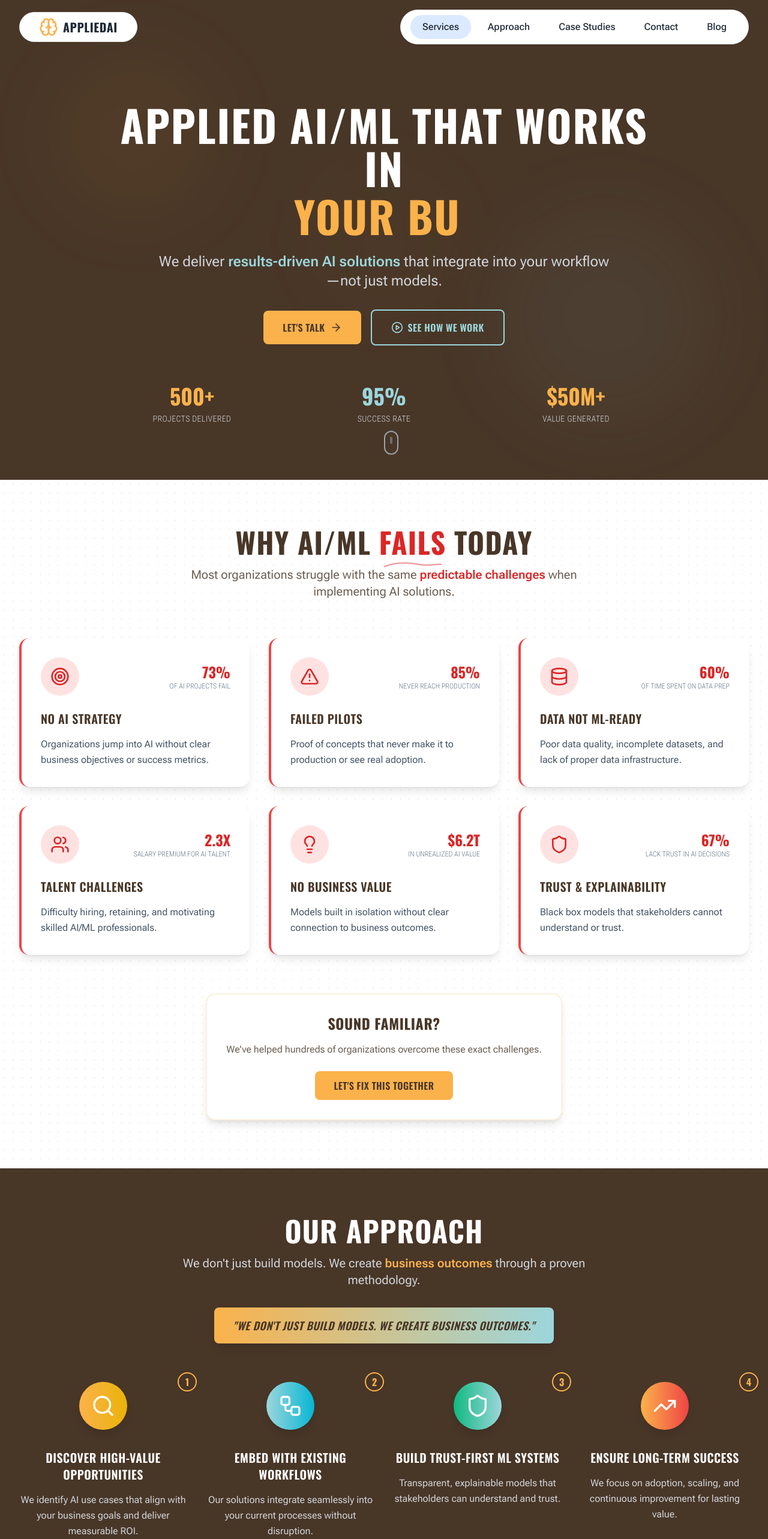
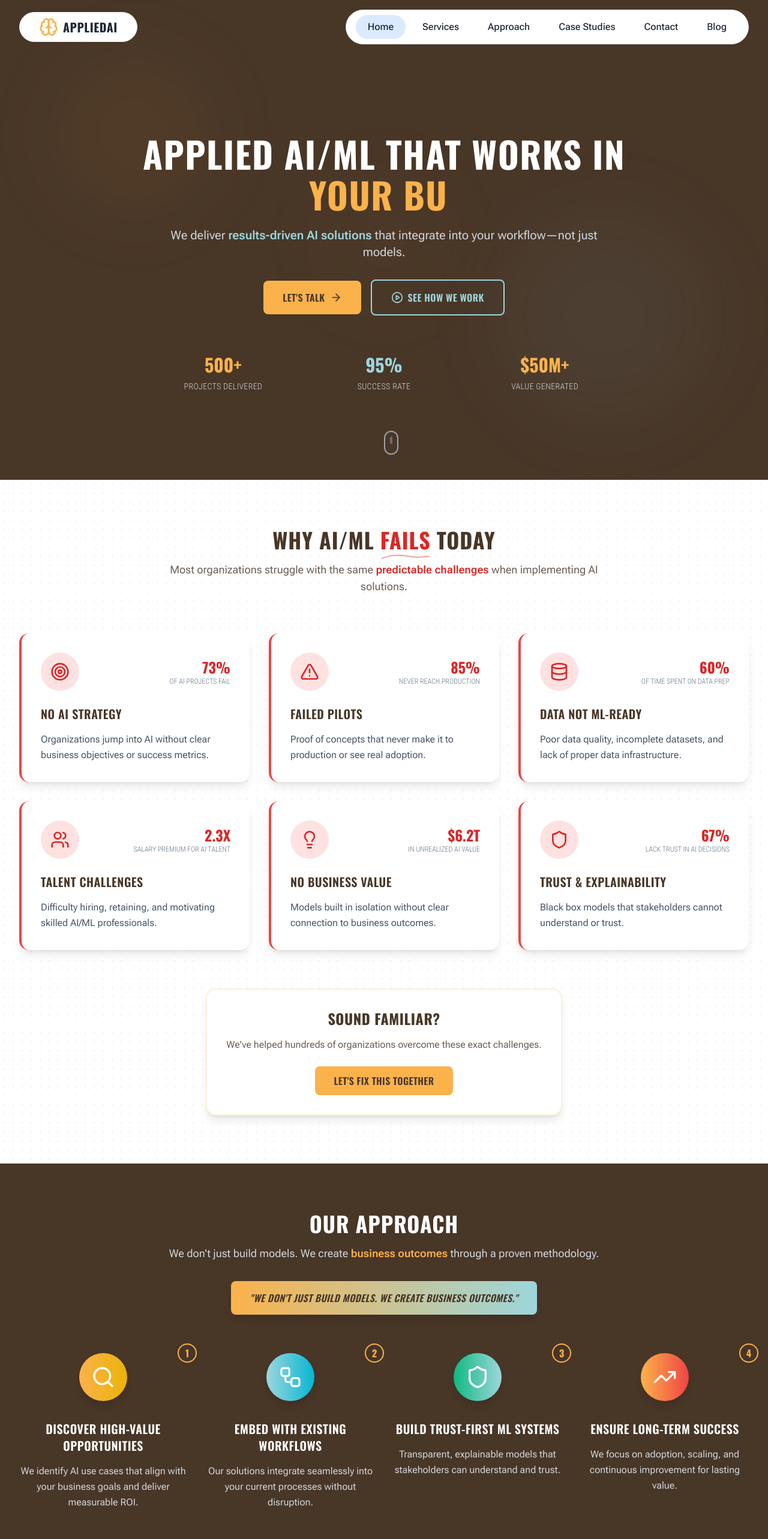
Before and after one commit to Solab5/AppliedAI, a React (Vite) app: page / in a window 1280 px wide. Shown: the top 2566 px of the page at 60% size. Built offline with nearby package versions, Linux system fonts and the light colour scheme.

Commit message:
add blog section and fix padding and spacing issues

```diff
--- a/src/components/Approach.tsx
+++ b/src/components/Approach.tsx
@@ -59,10 +59,10 @@ const Approach = () => {
     <section id="approach" ref={sectionRef} className="py-20 bg-brand-brown">
       <div className="max-w-7xl mx-auto px-4 sm:px-6 lg:px-8">
         <div className="text-center mb-16">
-          <h2 className="text-4xl md:text-5xl font-oswald font-bold text-white mb-4 uppercase tracking-wide">
+          <h2 className="text-3xl md:text-4xl font-oswald font-bold text-white mb-4 uppercase tracking-wide">
             OUR APPROACH
           </h2>
-          <p className="text-xl font-roboto-flex text-gray-300 max-w-3xl mx-auto mb-8">
+          <p className="text-base md:text-lg font-roboto-flex text-gray-300 max-w-3xl mx-auto mb-8">
             We don't just build models. We create{' '}
             <span className="text-brand-orange font-semibold hover:text-brand-blue transition-colors cursor-default">
               business outcomes
@@ -70,7 +70,7 @@ const Approach = () => {
             through a proven methodology.
           </p>
           <div className="bg-gradient-to-r from-brand-orange to-brand-blue text-brand-brown px-8 py-4 rounded-lg inline-block shadow-lg hover:shadow-xl transition-all duration-300 transform hover:scale-105">
-            <p className="text-lg font-oswald font-semibold italic uppercase tracking-wide">
+            <p className="text-base font-oswald font-semibold italic uppercase tracking-wide">
               "WE DON'T JUST BUILD MODELS. WE CREATE BUSINESS OUTCOMES."
             </p>
           </div>
@@ -93,7 +93,7 @@ const Approach = () => {
               <h3 className="text-xl font-oswald font-semibold text-white mb-4 group-hover:text-brand-orange transition-colors uppercase tracking-wide">
                 {step.title}
               </h3>
-              <p className="font-roboto-flex text-gray-300 leading-relaxed group-hover:text-white transition-colors">
+              <p className="font-roboto-flex text-base text-gray-300 leading-relaxed group-hover:text-white transition-colors">
                 {step.description}
               </p>
             </div>
@@ -108,7 +108,7 @@ const Approach = () => {
               <h3 className="text-2xl font-oswald font-bold text-brand-orange mb-4 text-center uppercase tracking-wide">
                 PROVEN METHODOLOGY
               </h3>
-              <p className="font-roboto-flex text-gray-300 text-center max-w-2xl">
+              <p className="font-roboto-flex text-base text-gray-300 text-center max-w-2xl">
                 Our systematic approach has delivered success across{' '}
                 <span className="text-brand-blue font-semibold">500+ projects</span>{' '}
                 in diverse industries and organizational contexts.
--- a/src/components/Blog.tsx
+++ b/src/components/Blog.tsx
@@ -1,5 +1,6 @@
 import React, { useState } from 'react';
 import ReactMarkdown from 'react-markdown';
+import { useNavigate } from 'react-router-dom';
 import firstPost from '../blog/first-post.md?raw';
 
 const posts = [
@@ -17,6 +18,7 @@ const posts = [
 
 const Blog: React.FC = () => {
   const [selectedPost, setSelectedPost] = useState<string | null>(null);
+  const navigate = useNavigate();
 
   const post = posts.find(p => p.slug === selectedPost);
 
@@ -26,6 +28,14 @@ const Blog: React.FC = () => {
         <h2 className="text-4xl md:text-5xl font-oswald font-bold text-brand-brown mb-10 uppercase tracking-wide text-center">
           Blog
         </h2>
+        <div className="mb-8 flex justify-center">
+          <button
+            className="text-brand-orange hover:underline font-semibold px-4 py-2 rounded-full border border-brand-orange bg-white hover:bg-brand-orange/10 transition"
+            onClick={() => navigate('/')}
+          >
+            ← Back to Home
+          </button>
+        </div>
         {selectedPost && post ? (
           <article className="prose lg:prose-xl max-w-none mx-auto">
             <button
--- a/src/components/CaseStudies.tsx
+++ b/src/components/CaseStudies.tsx
@@ -100,10 +100,10 @@ const CaseStudies = () => {
     <section id="case-studies" ref={sectionRef} className="py-20 bg-white dots-pattern-subtle relative">
       <div className="max-w-7xl mx-auto px-4 sm:px-6 lg:px-8">
         <div className="text-center mb-16">
-          <h2 className="text-4xl md:text-5xl font-oswald font-bold text-brand-brown mb-4 uppercase tracking-wide">
+          <h2 className="text-3xl md:text-4xl font-oswald font-bold text-brand-brown mb-4 uppercase tracking-wide">
             CASE STUDIES
           </h2>
-          <p className="text-xl font-roboto-flex text-brand-brown/80 max-w-3xl mx-auto mb-8">
+          <p className="text-base md:text-lg font-roboto-flex text-brand-brown/80 max-w-3xl mx-auto mb-8">
             Real-world{' '}
             <span className="text-brand-orange font-semibold hover:text-brand-blue transition-colors cursor-default">
               success stories
@@ -153,7 +153,7 @@ const CaseStudies = () => {
               <h3 className="text-xl font-oswald font-semibold text-brand-brown mb-4 group-hover:text-brand-orange transition-colors uppercase tracking-wide">
                 {study.title}
               </h3>
-              <p className="font-roboto-flex text-brand-brown/70 leading-relaxed mb-6 group-hover:text-brand-brown transition-colors">
+              <p className="font-roboto-flex text-base text-brand-brown/70 leading-relaxed mb-6 group-hover:text-brand-brown transition-colors">
                 {study.summary}
               </p>
 
--- a/src/components/Footer.tsx
+++ b/src/components/Footer.tsx
@@ -62,20 +62,6 @@ const Footer = () => {
           </div>
         </div>
 
-        {/* Bottom Section */}
-        <div className="border-t border-brand-brown/40 mt-8 pt-8">
-          <div className="flex flex-col md:flex-row justify-between items-center">
-            <p className="font-roboto-flex text-gray-400 text-center md:text-left">
-              © 2025 AppliedAI. All rights reserved.
-            </p>
-            <div className="flex space-x-6 mt-4 md:mt-0">
-              <a href="#" className="font-roboto-flex text-gray-400 hover:text-brand-orange transition-colors text-sm">Privacy Policy</a>
-              <a href="#" className="font-roboto-flex text-gray-400 hover:text-brand-orange transition-colors text-sm">Terms of Service</a>
-              <a href="#" className="font-roboto-flex text-gray-400 hover:text-brand-orange transition-colors text-sm">Cookie Policy</a>
-            </div>
-          </div>
-        </div>
-
         {/* Trust Badges */}
         <div className="mt-8 pt-8 border-t border-brand-brown/40">
           <div className="grid grid-cols-1 md:grid-cols-4 gap-6 text-center">
@@ -97,6 +83,20 @@ const Footer = () => {
             </div>
           </div>
         </div>
+
+        {/* Bottom Section */}
+        <div className="border-t border-brand-brown/40 mt-8 pt-8">
+          <div className="flex flex-col md:flex-row justify-between items-center">
+            <p className="font-roboto-flex text-gray-400 text-center md:text-left">
+              © 2025 AppliedAI. All rights reserved.
+            </p>
+            <div className="flex space-x-6 mt-4 md:mt-0">
+              <a href="#" className="font-roboto-flex text-gray-400 hover:text-brand-orange transition-colors text-sm">Privacy Policy</a>
+              <a href="#" className="font-roboto-flex text-gray-400 hover:text-brand-orange transition-colors text-sm">Terms of Service</a>
+              <a href="#" className="font-roboto-flex text-gray-400 hover:text-brand-orange transition-colors text-sm">Cookie Policy</a>
+            </div>
+          </div>
+        </div>
       </div>
     </footer>
   );
--- a/src/components/Hero.tsx
+++ b/src/components/Hero.tsx
@@ -49,7 +49,7 @@ const Hero = () => {
 
       {/* Content */}
       <div className="relative z-10 text-center px-4 sm:px-6 lg:px-8 max-w-5xl mx-auto mt-8 md:mt-0">
-        <h1 className="text-3xl sm:text-4xl md:text-5xl lg:text-7xl font-oswald font-bold text-white mb-4 md:mb-6 leading-tight opacity-0 transform translate-y-8 animate-[fadeInUp_1s_ease-out_0.2s_forwards] uppercase tracking-wide">
+        <h1 className="text-4xl sm:text-5xl md:text-6xl lg:text-6xl font-oswald font-bold text-white mb-4 md:mb-6 leading-tight opacity-0 transform translate-y-8 animate-[fadeInUp_1s_ease-out_0.2s_forwards] uppercase tracking-wide">
           APPLIED AI/ML THAT WORKS IN{' '}
           <span className="text-brand-orange relative block mt-1 md:mt-2">
             <span className="typewriter-container">
@@ -59,7 +59,7 @@ const Hero = () => {
           </span>
         </h1>
 
-        <p className="text-lg sm:text-xl md:text-2xl font-roboto-flex text-gray-300 mb-6 md:mb-8 max-w-3xl mx-auto opacity-0 transform translate-y-8 animate-[fadeInUp_1s_ease-out_0.4s_forwards] px-2">
+        <p className="text-base sm:text-lg md:text-xl font-roboto-flex text-gray-300 mb-6 md:mb-8 max-w-3xl mx-auto opacity-0 transform translate-y-8 animate-[fadeInUp_1s_ease-out_0.4s_forwards] px-2">
           We deliver{' '}
           <span className="text-brand-blue font-semibold hover:text-brand-orange transition-colors cursor-default">
             results-driven AI solutions
@@ -82,19 +82,19 @@ const Hero = () => {
         {/* Interactive Stats */}
         <div className="mt-12 md:mt-16 grid grid-cols-1 md:grid-cols-3 gap-6 md:gap-8 opacity-0 transform translate-y-8 animate-[fadeInUp_1s_ease-out_0.8s_forwards] px-4">
           <div className="group cursor-pointer">
-            <div className="text-2xl md:text-3xl lg:text-4xl font-oswald font-bold text-brand-orange mb-2 group-hover:scale-110 transition-transform uppercase">
+            <div className="text-2xl md:text-3xl font-oswald font-bold text-brand-orange mb-2 group-hover:scale-110 transition-transform uppercase">
               <span className="counter" data-target="500">500</span>+
             </div>
             <div className="text-gray-300 font-roboto-condensed font-light group-hover:text-white transition-colors uppercase tracking-wide text-xs md:text-sm">PROJECTS DELIVERED</div>
           </div>
           <div className="group cursor-pointer">
-            <div className="text-2xl md:text-3xl lg:text-4xl font-oswald font-bold text-brand-blue mb-2 group-hover:scale-110 transition-transform uppercase">
+            <div className="text-2xl md:text-3xl font-oswald font-bold text-brand-blue mb-2 group-hover:scale-110 transition-transform uppercase">
               <span className="counter" data-target="95">95</span>%
             </div>
             <div className="text-gray-300 font-roboto-condensed font-light group-hover:text-white transition-colors uppercase tracking-wide text-xs md:text-sm">SUCCESS RATE</div>
           </div>
           <div className="group cursor-pointer">
-            <div className="text-2xl md:text-3xl lg:text-4xl font-oswald font-bold text-brand-orange mb-2 group-hover:scale-110 transition-transform uppercase">
+            <div className="text-2xl md:text-3xl font-oswald font-bold text-brand-orange mb-2 group-hover:scale-110 transition-transform uppercase">
               $<span className="counter" data-target="50">50</span>M+
             </div>
             <div className="text-gray-300 font-roboto-condensed font-light group-hover:text-white transition-colors uppercase tracking-wide text-xs md:text-sm">VALUE GENERATED</div>
--- a/src/components/Navigation.tsx
+++ b/src/components/Navigation.tsx
@@ -1,10 +1,11 @@
 import React, { useState, useEffect } from 'react';
 import { Menu, X, Brain } from 'lucide-react';
+import { useLocation } from 'react-router-dom';
 
 const Navigation = () => {
   const [isOpen, setIsOpen] = useState(false);
   const [isScrolled, setIsScrolled] = useState(false);
-  const [activeIndex, setActiveIndex] = useState(0);
+  const location = useLocation();
 
   useEffect(() => {
     const handleScroll = () => {
@@ -16,12 +17,25 @@ const Navigation = () => {
   }, []);
 
   const navItems = [
+    { label: 'Home', href: '/' },
     { label: 'Services', href: '#services' },
     { label: 'Approach', href: '#approach' },
     { label: 'Case Studies', href: '#case-studies' },
     { label: 'Contact', href: '#contact' },
     { label: 'Blog', href: '/blog' },
   ];
+
+  // Determine active nav item based on location
+  const getActiveIndex = () => {
+    if (location.pathname === '/blog') return navItems.findIndex(i => i.href === '/blog');
+    if (location.pathname === '/' && location.hash) {
+      const idx = navItems.findIndex(i => i.href === location.hash);
+      return idx !== -1 ? idx : 0;
+    }
+    if (location.pathname === '/') return 0; // Home
+    return -1;
+  };
+  const activeIndex = getActiveIndex();
 
   return (
     <nav className={`fixed w-full z-50 transition-all duration-300 flex justify-between items-center px-4 sm:px-8 py-3 sm:py-4 bg-transparent ${
@@ -39,7 +53,6 @@ const Navigation = () => {
           <a
             key={item.label}
             href={item.href}
-            onClick={() => setActiveIndex(idx)}
             className={`px-5 py-2 font-roboto-flex text-gray-800 font-medium transition rounded-full cursor-pointer
               ${activeIndex === idx ? 'bg-blue-100 text-blue-600' : 'hover:bg-gray-100 hover:text-brand-orange'}`}
           >
@@ -66,7 +79,7 @@ const Navigation = () => {
               <a
                 key={item.label}
                 href={item.href}
-                onClick={() => { setActiveIndex(idx); setIsOpen(false); }}
+                onClick={() => setIsOpen(false)}
                 className={`block w-full text-left px-4 py-3 font-roboto-flex text-gray-800 font-medium transition rounded-lg cursor-pointer
                   ${activeIndex === idx ? 'bg-blue-100 text-blue-600' : 'hover:bg-gray-100 hover:text-brand-orange'}`}
               >
--- a/src/components/PainPoints.tsx
+++ b/src/components/PainPoints.tsx
@@ -78,7 +78,7 @@ const PainPoints = () => {
     <section ref={sectionRef} className="py-20 bg-white dots-pattern-subtle relative">
       <div className="max-w-7xl mx-auto px-4 sm:px-6 lg:px-8">
         <div className="text-center mb-16">
-          <h2 className="text-4xl md:text-5xl font-oswald font-bold text-brand-brown mb-4 uppercase tracking-wide">
+          <h2 className="text-3xl md:text-4xl font-oswald font-bold text-brand-brown mb-4 uppercase tracking-wide">
             WHY AI/ML{' '}
             <span className="text-red-600 relative">
               FAILS
@@ -88,7 +88,7 @@ const PainPoints = () => {
             </span>{' '}
             TODAY
           </h2>
-          <p className="text-xl font-roboto-flex text-brand-brown/80 max-w-3xl mx-auto">
+          <p className="text-base md:text-lg font-roboto-flex text-brand-brown/80 max-w-3xl mx-auto">
             Most organizations struggle with the same{' '}
             <span className="text-red-600 font-semibold hover:text-red-700 transition-colors cursor-default">
               predictable challenges
@@ -121,7 +121,7 @@ const PainPoints = () => {
               <h3 className="text-xl font-oswald font-semibold text-brand-brown mb-4 group-hover:text-red-600 transition-colors uppercase tracking-wide">
                 {point.title}
               </h3>
-              <p className="font-roboto-flex text-slate-600 leading-relaxed group-hover:text-slate-700 transition-colors">
+              <p className="font-roboto-flex text-base text-slate-600 leading-relaxed group-hover:text-slate-700 transition-colors">
                 {point.description}
               </p>
 
@@ -139,7 +139,7 @@ const PainPoints = () => {
             <h3 className="text-2xl font-oswald font-bold text-brand-brown mb-4 uppercase tracking-wide">
               SOUND FAMILIAR?
             </h3>
-            <p className="font-roboto-flex text-brand-brown/80 mb-6">
+            <p className="font-roboto-flex text-base text-brand-brown/80 mb-6">
               We've helped hundreds of organizations overcome these exact challenges.
             </p>
             <button className="bg-brand-orange hover:bg-brand-orange/90 text-brand-brown font-oswald font-semibold px-8 py-3 rounded-lg transition-all duration-300 transform hover:scale-105 hover:shadow-lg uppercase tracking-wide">
--- a/src/components/Services.tsx
+++ b/src/components/Services.tsx
@@ -102,10 +102,10 @@ const Services = () => {
     <section id="services" ref={sectionRef} className="py-20 bg-white dots-pattern-subtle relative">
       <div className="max-w-7xl mx-auto px-4 sm:px-6 lg:px-8">
         <div className="text-center mb-16">
-          <h2 className="text-4xl md:text-5xl font-oswald font-bold text-brand-brown mb-4 uppercase tracking-wide">
+          <h2 className="text-3xl md:text-4xl font-oswald font-bold text-brand-brown mb-4 uppercase tracking-wide">
             OUR SERVICES
           </h2>
-          <p className="text-xl font-roboto-flex text-brand-brown/80 max-w-3xl mx-auto">
+          <p className="text-base md:text-lg font-roboto-flex text-brand-brown/80 max-w-3xl mx-auto">
             Comprehensive AI/ML solutions designed to deliver{' '}
             <span className="text-brand-orange font-semibold hover:text-brand-blue transition-colors cursor-default">
               real business value
@@ -172,13 +172,13 @@ const Services = () => {
         {/* Call to Action */}
         <div className="text-center mt-16">
           <div className="bg-gradient-to-r from-brand-orange to-brand-blue rounded-2xl p-8 text-white shadow-xl">
-            <h3 className="text-3xl font-oswald font-bold mb-4 uppercase tracking-wide">
+            <h3 className="text-2xl font-oswald font-bold mb-4 uppercase tracking-wide">
               READY TO TRANSFORM YOUR BUSINESS?
             </h3>
-            <p className="font-roboto-flex text-lg mb-6 opacity-90">
+            <p className="font-roboto-flex text-base mb-6 opacity-90">
               Let's discuss how our services can drive real value for your organization.
             </p>
-            <button className="bg-white text-brand-brown font-oswald font-semibold px-8 py-4 rounded-lg hover:bg-gray-100 transition-all duration-300 transform hover:scale-105 uppercase tracking-wide">
+            <button className="bg-white text-brand-brown font-oswald font-semibold px-8 py-4 rounded-lg hover:bg-gray-100 transition-all duration-300 transform hover:scale-105 uppercase tracking-wide text-sm md:text-base">
               START YOUR AI JOURNEY
             </button>
           </div>
--- a/src/components/Testimonials.tsx
+++ b/src/components/Testimonials.tsx
@@ -57,10 +57,10 @@ const Testimonials = () => {
     <section className="py-20 bg-brand-brown">
       <div className="max-w-7xl mx-auto px-4 sm:px-6 lg:px-8">
         <div className="text-center mb-16">
-          <h2 className="text-4xl md:text-5xl font-oswald font-bold text-white mb-4 uppercase tracking-wide">
+          <h2 className="text-3xl md:text-4xl font-oswald font-bold text-white mb-4 uppercase tracking-wide">
             WHAT OUR CLIENTS SAY
           </h2>
-          <p className="text-xl font-roboto-flex text-gray-300 max-w-3xl mx-auto">
+          <p className="text-base md:text-lg font-roboto-flex text-gray-300 max-w-3xl mx-auto">
             Trusted by{' '}
             <span className="text-brand-orange font-semibold hover:text-brand-blue transition-colors cursor-default">
               industry leaders
@@ -95,13 +95,13 @@ const Testimonials = () => {
                 className="w-16 h-16 rounded-full object-cover border-2 border-brand-orange"
               />
               <div className="text-center">
-                <div className="font-oswald font-semibold text-brand-brown text-lg uppercase tracking-wide">
+                <div className="font-oswald font-semibold text-brand-brown text-xl uppercase tracking-wide">
                   {testimonials[currentTestimonial].name}
                 </div>
-                <div className="font-roboto-flex text-brand-brown/70">
+                <div className="font-roboto-flex text-base text-brand-brown/70">
                   {testimonials[currentTestimonial].role}
                 </div>
-                <div className="font-roboto-condensed font-light text-brand-brown/60 text-sm uppercase">
+                <div className="font-roboto-condensed font-light text-brand-brown/60 text-xs uppercase">
                   {testimonials[currentTestimonial].company}
                 </div>
               </div>
```
Also changed, not shown: src/components/Contact.tsx (+15 -15 lines).
